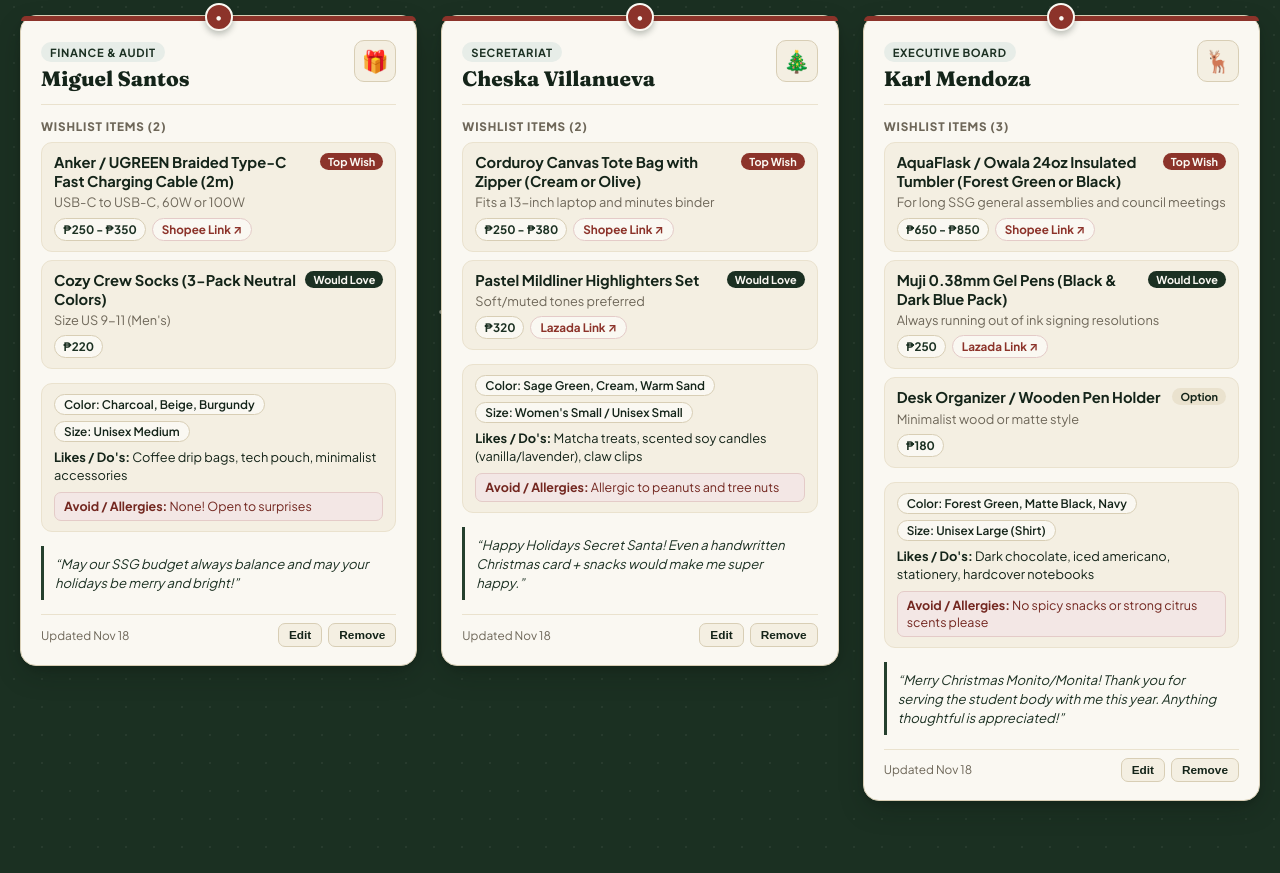
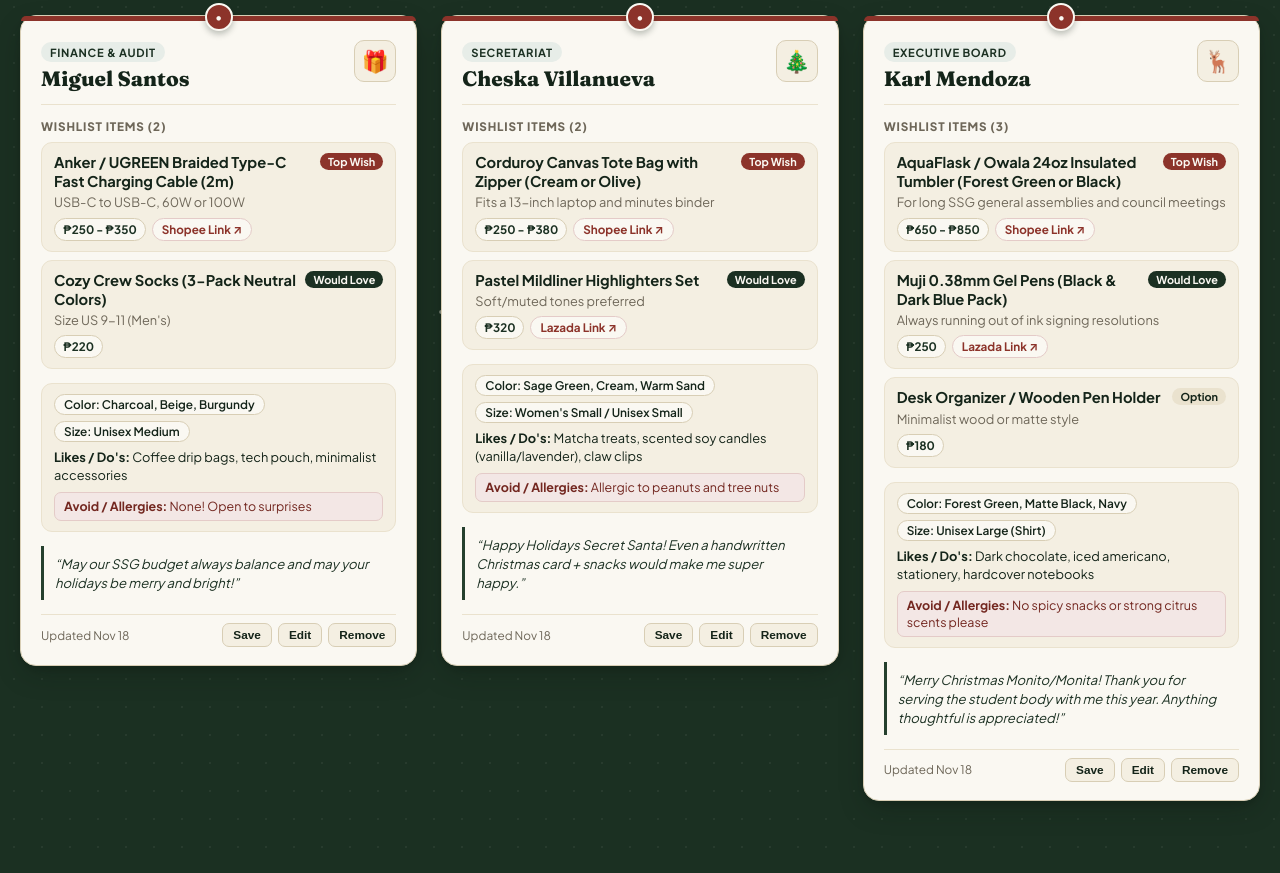
Before and after one commit to Huginn45/ssg-wishlist, a website: page index.html in a window 1280 px wide. Shown: the part 427-1300 px from the top of the page. Drawn offline with nearby package versions, Linux system fonts and the light colour scheme; no server answers.

Commit message:
Add Save PNG sticker download button beside Edit and Remove on cards

```diff
--- a/app.js
+++ b/app.js
@@ -582,6 +582,7 @@
         <div class="card-footer">
           <span>${card.isExample ? "Example Guide Card" : `Updated ${dateFormatted}`}</span>
           <div class="card-action-btns">
+            <button type="button" class="card-icon-btn btn-download-card" title="Download card as PNG sticker">Save</button>
             ${
               card.isExample
                 ? `<button type="button" class="card-icon-btn btn-pin-example">Pin Yours</button>`
@@ -592,6 +593,7 @@
         </div>
       `;
 
+      cardEl.querySelector(".btn-download-card").addEventListener("click", () => handleDownloadCardImage(cardEl, card));
       if (card.isExample) {
         cardEl.querySelector(".btn-pin-example").addEventListener("click", () => openWishlistModal());
       } else {
--- a/index.html
+++ b/index.html
@@ -326,6 +326,7 @@
   <!-- Toast Container -->
   <div class="toast-container" id="toast-container" aria-live="polite"></div>
 
+  <script src="https://cdn.jsdelivr.net/npm/html2canvas@1.4.1/dist/html2canvas.min.js"></script>
   <script src="config.js"></script>
   <script src="app.js"></script>
 </body>
```
